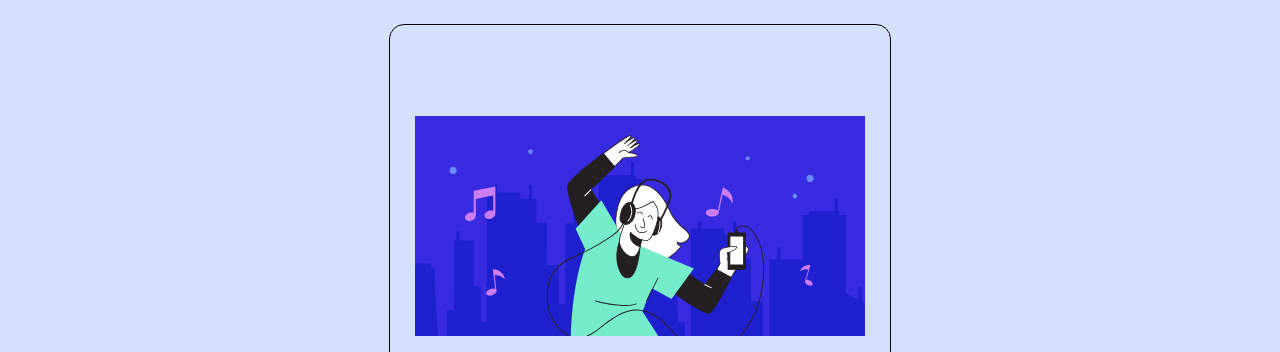
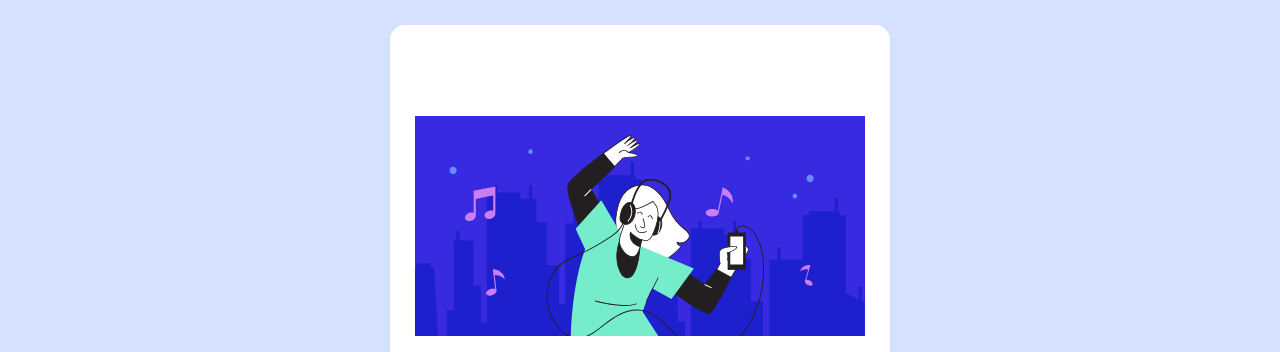
Before and after one commit to garrettjbond/FrontEndMentor, a plain HTML site: page order-summary-component-main/index.html in a window 1280 px wide. Shown: the top 352 px of the page. Drawn offline with Linux system fonts and the light colour scheme; a web font is replaced by a local one.

Commit message:
reduce transparency of tile

```diff
--- a/order-summary-component-main/styles.scss
+++ b/order-summary-component-main/styles.scss
@@ -55,6 +55,7 @@ html, body{
   }
 
   .tile{
+    background-color: white;
     margin: auto;
     // margin-left: auto;
     // margin-right: auto;
@@ -62,7 +63,6 @@ html, body{
     width: 400px;
     height: 650px;
     padding: 50px;
-    border: 1px solid black;
     border-radius: 15px;
   }
 
```
Also changed, not shown: order-summary-component-main/styles.css, 1 other file.
